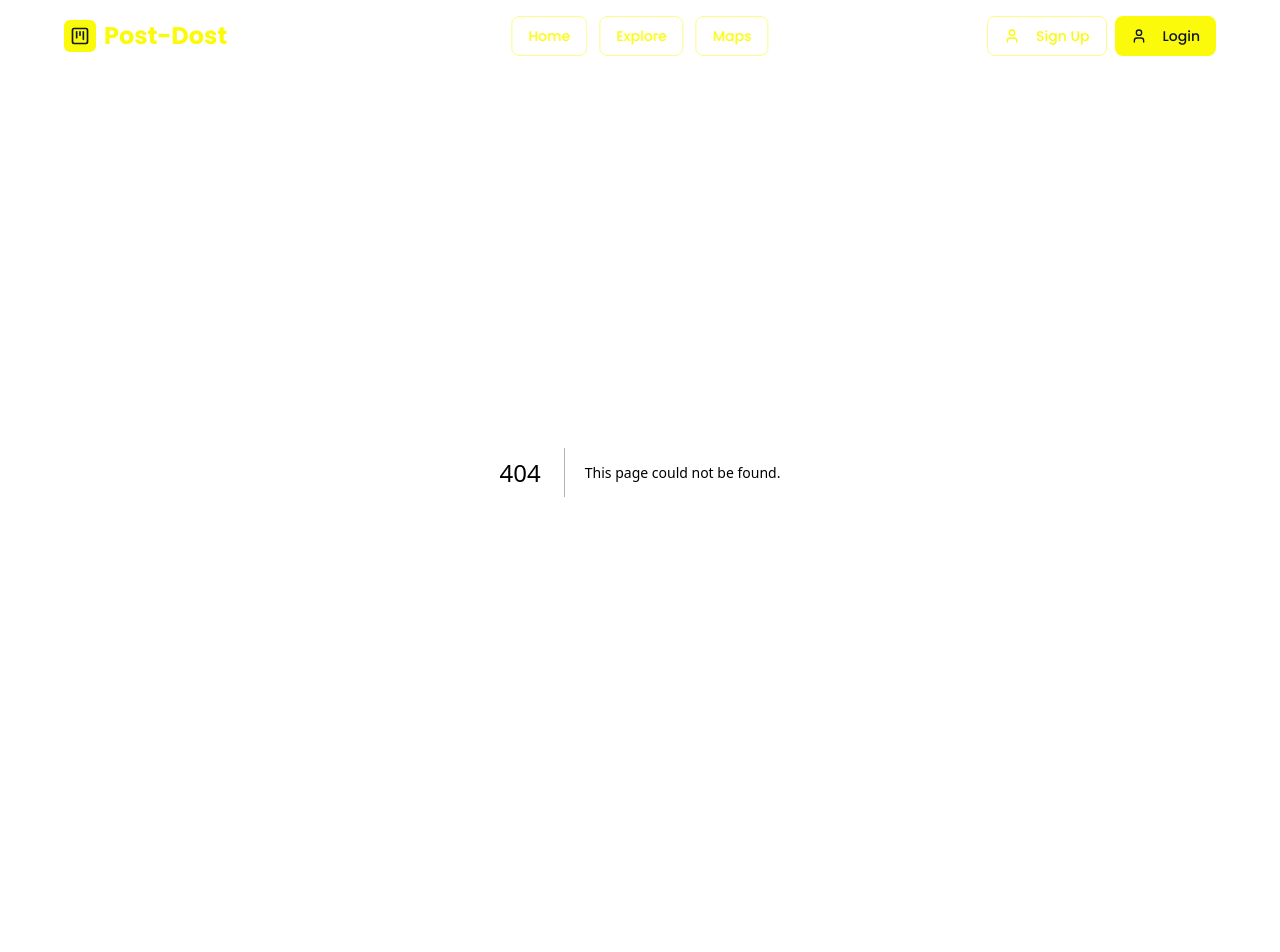
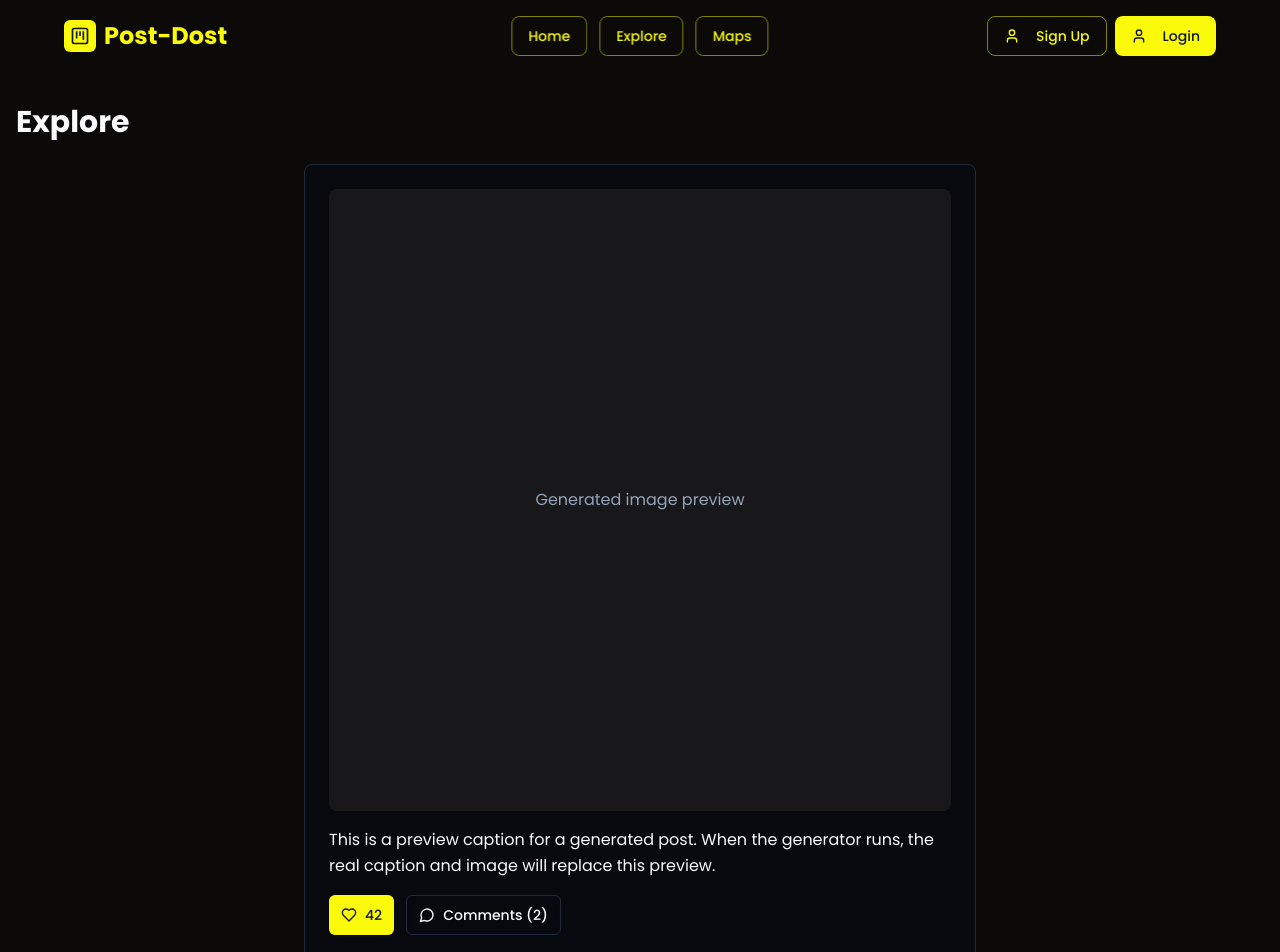
Before and after one commit to sanjayrohith/post-dost, a Next.js app: page /explore in a window 1280 px wide. Before the commit this address had no page. Shown: the top 952 px of the page. Before the commit the page ends 872 px from the top, so only its background shows below. Built offline with nearby package versions, Linux system fonts and the light colour scheme.

Commit message:
Explore section added

```diff
--- /dev/null
+++ b/src/app/explore/page.tsx
@@ -0,0 +1,99 @@
+ 'use client'
+
+import Image from 'next/image'
+import { useState } from 'react'
+import { Card, CardContent } from '@/components/ui/card'
+import { Button } from '@/components/ui/button'
+import { Heart, MessageCircle } from 'lucide-react'
+
+export default function ExplorePage() {
+  const [liked, setLiked] = useState(false)
+  const [likes, setLikes] = useState(42)
+  const [showComments, setShowComments] = useState(false)
+  const [comments, setComments] = useState<string[]>([
+    'Great post!',
+    'Looks amazing — would try this!'
+  ])
+  const [newComment, setNewComment] = useState('')
+
+  const toggleLike = () => {
+    setLiked((v) => {
+      setLikes((l) => (v ? l - 1 : l + 1))
+      return !v
+    })
+  }
+
+  const submitComment = (e: React.FormEvent) => {
+    e.preventDefault()
+    const text = newComment.trim()
+    if (!text) return
+    setComments((c) => [text, ...c])
+    setNewComment('')
+    setShowComments(true)
+  }
+
+  return (
+    <main className="container mx-auto px-4 py-8">
+      <h1 className="text-3xl font-bold mb-6">Explore</h1>
+
+      <div className="max-w-2xl mx-auto">
+        <Card className="bg-card/50">
+          <CardContent className="p-4 md:p-6">
+            {/* Image preview (placeholder) */}
+            <div className="aspect-square w-full overflow-hidden rounded-lg bg-zinc-900 flex items-center justify-center mb-4">
+              <span className="text-muted-foreground">Generated image preview</span>
+            </div>
+
+            {/* Caption / post text */}
+            <p className="mb-4 text-base leading-relaxed">
+              This is a preview caption for a generated post. When the generator runs, the real caption and image will replace this preview.
+            </p>
+
+            {/* Actions: Like & Comment */}
+            <div className="flex items-center gap-3 mb-4">
+              <Button
+                onClick={toggleLike}
+                className={`rounded-md px-3 py-2 flex items-center gap-2 ${liked ? 'bg-destructive text-destructive-foreground' : ''}`}
+              >
+                <Heart className="h-4 w-4" />
+                <span className="text-sm">{likes}</span>
+              </Button>
+
+              <Button
+                onClick={() => setShowComments((s) => !s)}
+                variant="outline"
+                className="rounded-md px-3 py-2 flex items-center gap-2"
+              >
+                <MessageCircle className="h-4 w-4" />
+                <span className="text-sm">Comments ({comments.length})</span>
+              </Button>
+            </div>
+
+            {/* Comments section (toggle) */}
+            {showComments && (
+              <div className="space-y-3">
+                <form onSubmit={submitComment} className="flex gap-2">
+                  <input
+                    value={newComment}
+                    onChange={(e) => setNewComment(e.target.value)}
+                    placeholder="Write a comment..."
+                    className="flex-1 rounded-md bg-transparent border border-white/10 px-3 py-2 text-sm"
+                  />
+                  <Button type="submit" className="rounded-md">Post</Button>
+                </form>
+
+                <div className="space-y-2">
+                  {comments.map((c, i) => (
+                    <div key={i} className="text-sm bg-muted/20 p-2 rounded">
+                      {c}
+                    </div>
+                  ))}
+                </div>
+              </div>
+            )}
+          </CardContent>
+        </Card>
+      </div>
+    </main>
+  )
+}
```
